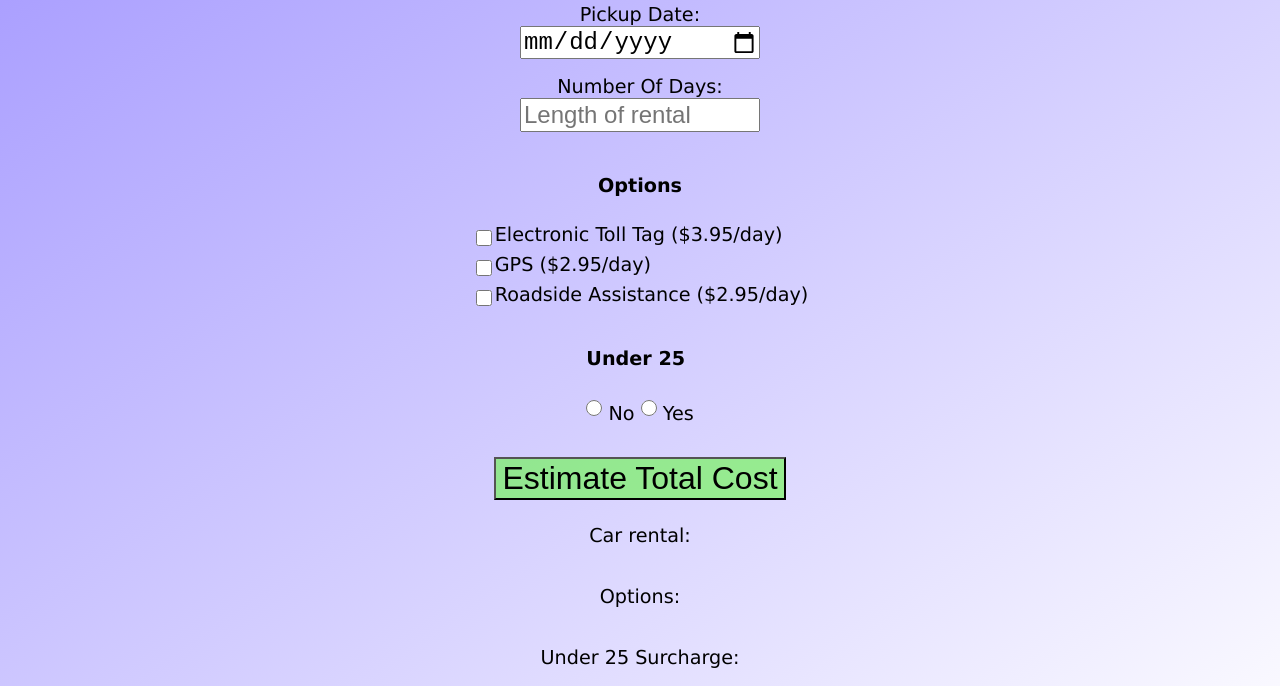
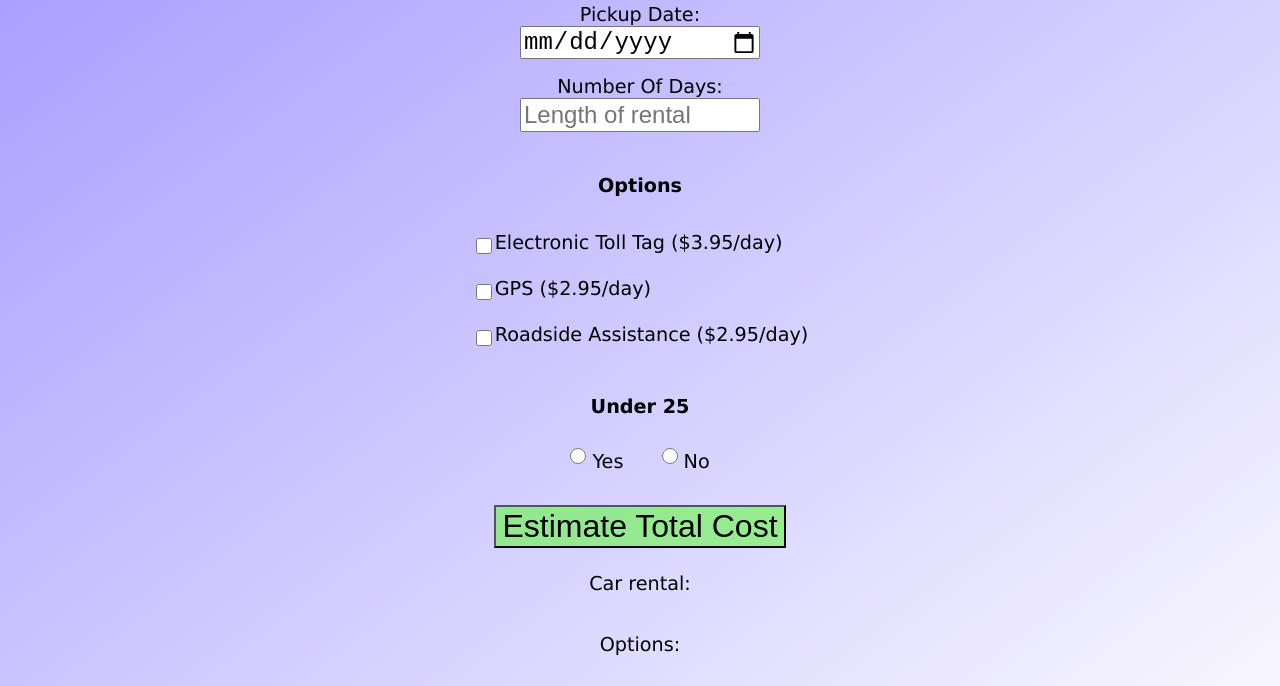
Before and after one commit to DevFaulk/wb3-exercises, a plain HTML site: page car-rental/index.html in a window 1280 px wide. Shown: the part 101-787 px from the top of the page. Drawn offline with Linux system fonts and the light colour scheme.

Commit message:
change styles

```diff
--- a/car-rental/index.html
+++ b/car-rental/index.html
@@ -15,7 +15,10 @@
       <label for="pickupDateInput">Pickup Date:</label>
       <input type="date" id="pickupDateInput" />
       <label for="rentalDaysAmountInput">Number Of Days:</label>
-      <input type="text" id="rentalDaysAmountInput" placeholder="Length of rental" />
+      <input
+        type="text"
+        id="rentalDaysAmountInput"
+        placeholder="Length of rental" />
     </div>
 
     <!-- options text -->
@@ -41,10 +44,14 @@
     <!-- age select radio buttons -->
     <div class="age-select" style="display: inline">
       <h4>Under 25</h4>
+      <input type="radio" name="ageSelectionRadio" id="ageYesSelectionRadio" />
+      <label
+        for="ageYesSelectionRadio"
+        style="margin-bottom: 2rem; margin-right: 2rem"
+        >Yes</label
+      >
       <input type="radio" name="ageSelectionRadio" id="ageNoSelectionRadio" />
       <label for="ageNoSelectionRadio">No</label>
-      <input type="radio" name="ageSelectionRadio" id="ageYesSelectionRadio" />
-      <label for="ageYesSelectionRadio" style="margin-bottom: 2rem">Yes</label>
     </div>
 
     <!-- button that on click will input all costs into text below button -->
--- a/car-rental/styles/style.css
+++ b/car-rental/styles/style.css
@@ -25,9 +25,20 @@ input {
   display: inline;
 }
 
+.group-one,
+.group-two,
+.group-three {
+  padding-block: 0.5rem;
+}
+
 .age-select > input {
   height: 1.5rem;
   width: 1rem;
+  margin: auto;
+}
+
+.age-select {
+  text-align: center;
   margin: auto;
 }
 
```
